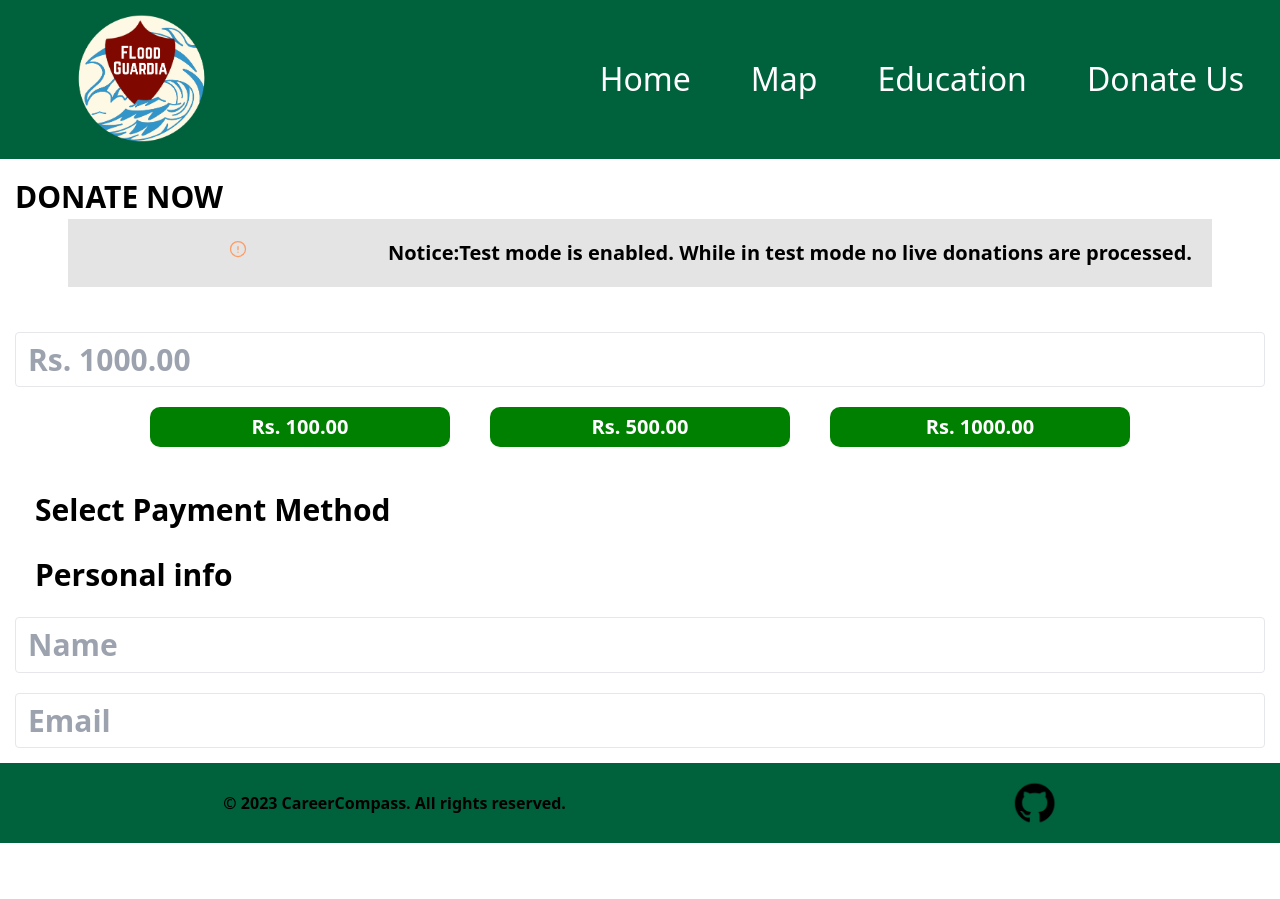
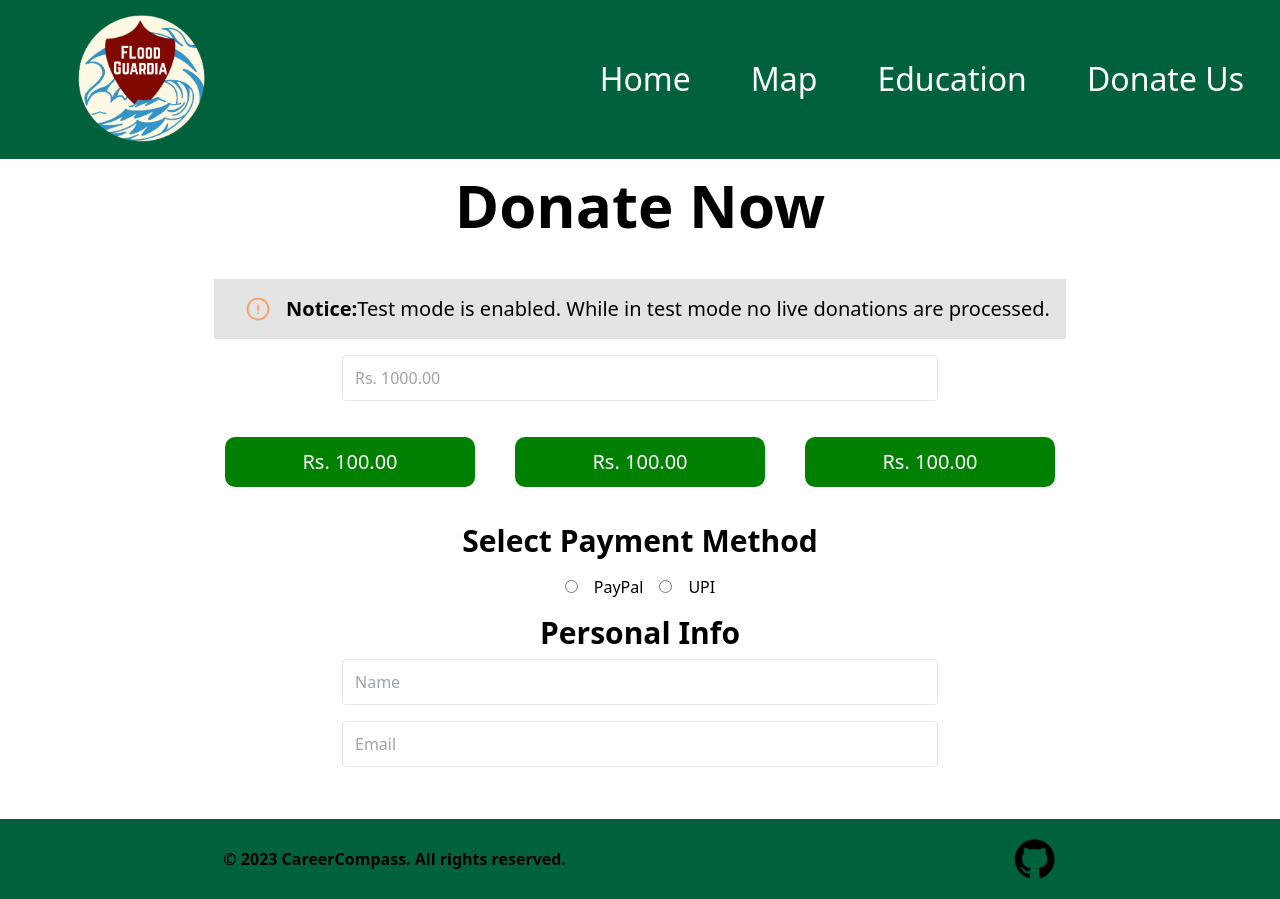
Before and after one commit to PekaVengers/FloodGuardia, a React (Vite) app in the folder client/: page /donate in a window 1280 px wide. Before the commit the page ends 843 px from the top, so only its background shows below. Built offline with nearby package versions, Linux system fonts and the light colour scheme.

Commit message:
Rebuilt payment page

```diff
--- a/client/src/pages/Donate.jsx
+++ b/client/src/pages/Donate.jsx
@@ -1,16 +1,18 @@
 export default function Donate() {
-  return <div style={{ fontWeight: 'bold', fontSize: '30px', margin: '15px' }}>DONATE NOW
-    <br />
+  return (
+    <div>
+      <h1 className="text-center text-6xl font-semibold p-4">Donate Now</h1>
+      <div className="flex justify-start flex-col p-7">
         <div className="flex justify-center">
-      <p className="bg-[#E4E4E4] p-5 w-fit flex text-xl">
+          <p className="bg-[#E4E4E4] p-4 w-fit flex text-xl">
           <svg
             xmlns="http://www.w3.org/2000/svg"
             fill="none"
             viewBox="0 0 24 24"
             strokeWidth="1.5"
             stroke="currentColor"
-          className="w-10 h-5"
-          style={{ color: 'rgb(255, 154, 98)', fontWeight: 'bold', height: '20px', width: '300px' }}
+            className="w-14 h-7"
+            style={{ color: 'rgb(255, 154, 98)', fontWeight: 'bold' }}
           >
           <path
             strokeLinecap="round"
@@ -21,54 +23,30 @@ export default function Donate() {
             <b>Notice:</b> Test mode is enabled. While in test mode no live donations are processed.
           </p>
         </div>
-    <br />
-    <input
-      name="val1"
-      className="  border rounded w-full py-2 px-3 text-gray-700 leading-tight  focus:outline-none focus:shadow-outline"
-      id="username"
-      type="text"
-      placeholder="Rs. 1000.00"
-      value=""
-    />
-    <br /><div className="" style={{ display: 'flex', justifyContent: 'center' }}>
-      <div className=""><button type="submit" style={{ backgroundColor: 'green', color: 'white', borderRadius: '10px', fontSize: '20px', fontWeight: '', margin: '20px', padding: '5px', width: '300px', }}>Rs. 100.00</button>
+        <div className="p-4 flex justify-center">
+          <input name="val1" className="border rounded md:w-1/2 w-full py-3 px-3 text-gray-700 leading-tight  focus:outline-none focus:shadow-outline" id="username" type="text" placeholder="Rs. 1000.00" value=""/>
         </div>
-      <div className=""><button type="submit" style={{ backgroundColor: 'green', color: 'white', borderRadius: '10px', fontSize: '20px', fontWeight: '', margin: '20px', padding: '5px', width: '300px', }}>Rs. 500.00</button>
+        <div className="flex justify-center">
+          <button type="submit" style={{ backgroundColor: 'green', color: 'white', borderRadius: '10px', fontSize: '20px', margin: '20px',padding:10,width:250 }}>Rs. 100.00</button>
+          <button type="submit" style={{ backgroundColor: 'green', color: 'white', borderRadius: '10px', fontSize: '20px', margin: '20px',padding:10,width:250 }}>Rs. 100.00</button>
+          <button type="submit" style={{ backgroundColor: 'green', color: 'white', borderRadius: '10px', fontSize: '20px', margin: '20px',padding:10,width:250 }}>Rs. 100.00</button>
         </div>
-      <div className=""><button type="submit" style={{ backgroundColor: 'green', color: 'white', borderRadius: '10px', fontSize: '20px', fontWeight: '', margin: '20px', padding: '5px', width: '300px', }}>Rs. 1000.00</button>
+        <h4 className="text-center text-3xl font-semibold p-4">Select Payment Method</h4>
+        <div className="flex justify-center">
+          <div className="space-x-4">
+            <input type="radio" id="PayPal" name="payment-method" value="PayPal"/>
+            <label htmlFor="PayPal">PayPal</label>
+            <input type="radio" id="UPI" name="payment-method" value="UPI"/>
+            <label htmlFor="UPI">UPI</label>
           </div>
         </div>
-    <div className="">
-      <h4 style={{ margin: '20px' }}>Select Payment Method</h4>
 
-
+        <div className="p-4 flex items-center flex-col">
+          <h4 className="text-center text-3xl font-semibold">Personal Info</h4>
+          <input name="val1" className="border m-2 rounded md:w-1/2 w-full py-3 px-3 text-gray-700 leading-tight  focus:outline-none focus:shadow-outline" id="name" type="text" placeholder="Name" value=""/>
+          <input name="val1" className="border m-2 rounded md:w-1/2 w-full py-3 px-3 text-gray-700 leading-tight  focus:outline-none focus:shadow-outline" id="email" type="email" placeholder="Email" value=""/>
         </div>
-    <div className="">
-      <h4 style={{ margin: '20px' }}>Personal info</h4>
       </div>
-    <input
-      name="val1"
-      className="  border rounded w-full py-2 px-3 text-gray-700 leading-tight  focus:outline-none focus:shadow-outline"
-      id="username"
-      type="text"
-      placeholder="Name"
-      value=""
-    />
-    <input
-      name="val1"
-      className="  border rounded w-full  mt-5 py-2 px-3 text-gray-700 leading-tight  focus:outline-none focus:shadow-outline"
-      id="username"
-      type="text"
-
-      placeholder="Email"
-      value=""
-    />
-
-
-
-
-
     </div>
-
-
+  )
 }
```
Lines whose indentation alone changed are shown as unchanged.
